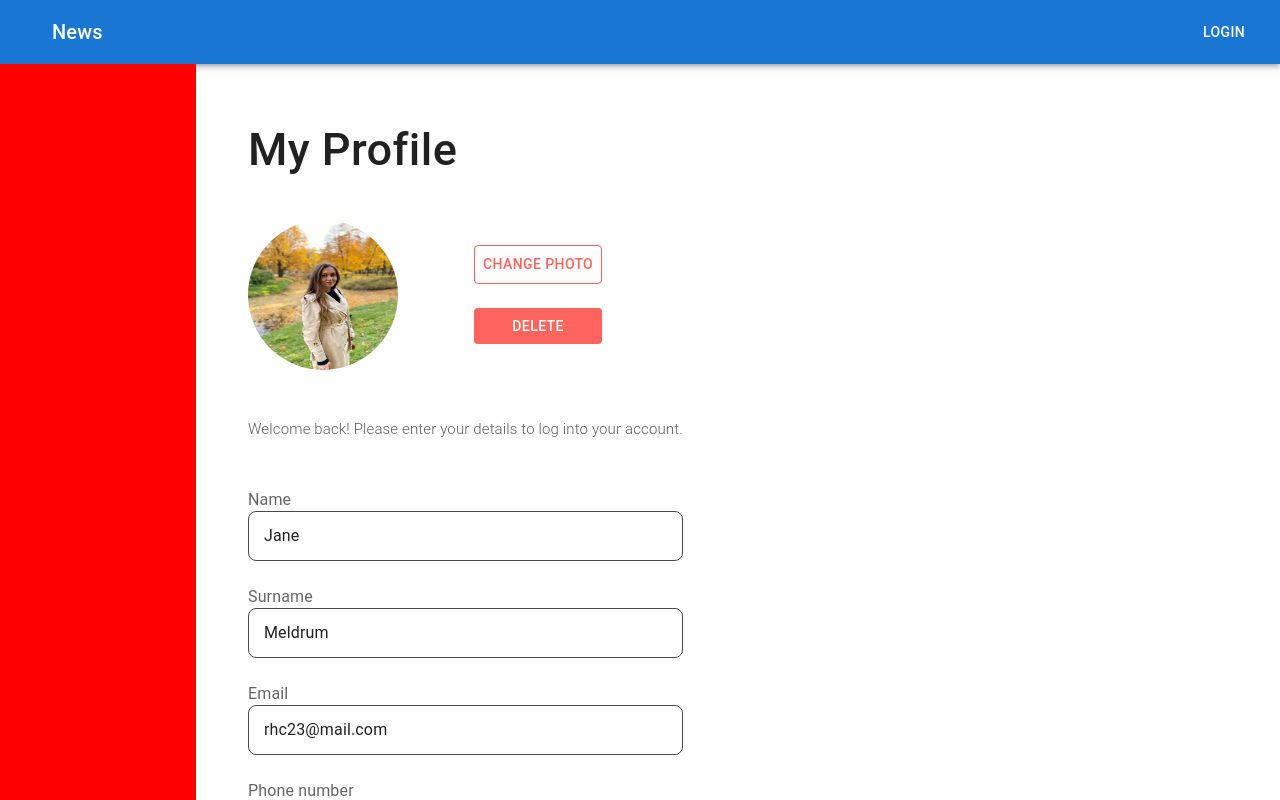
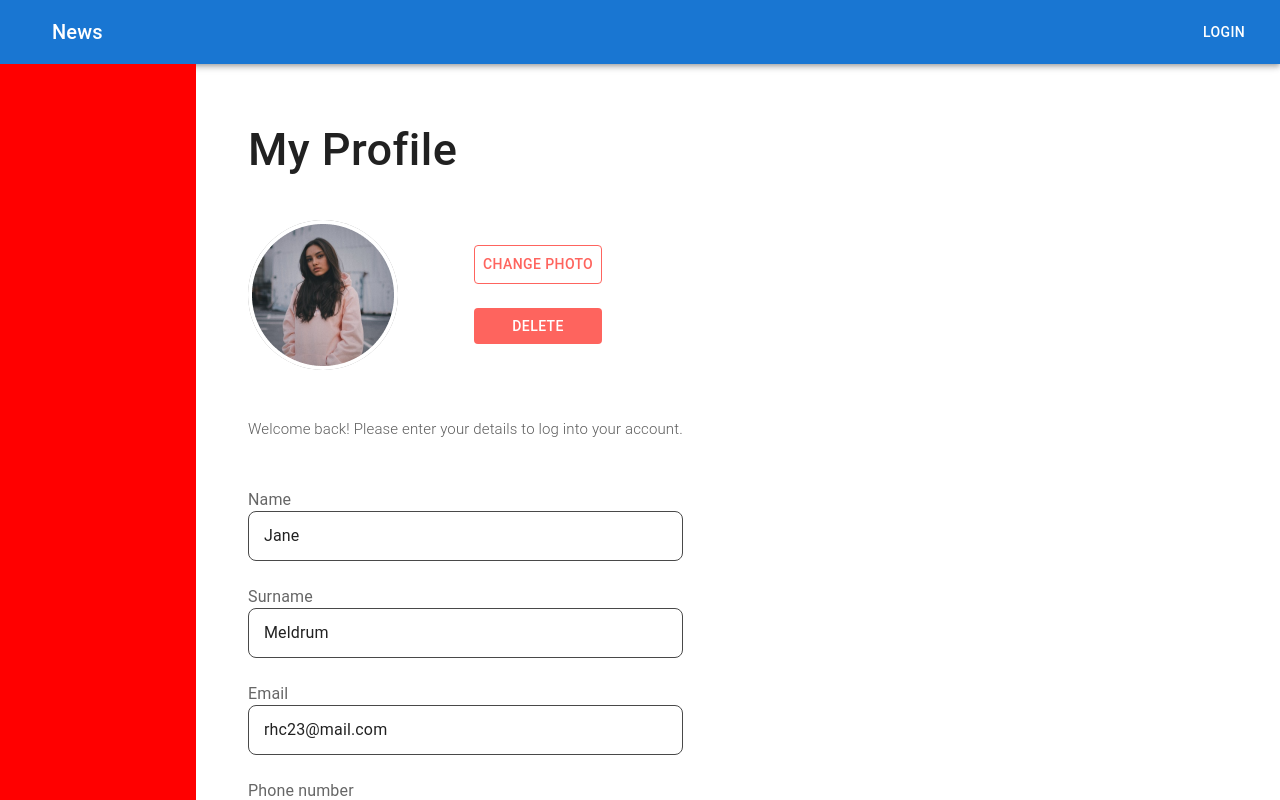
Before and after one commit to Gandrejko/shoes-shop, a Next.js app: page /profile in a window 1280 px wide. Shown: the top 800 px of the page. Built offline with nearby package versions, Linux system fonts and the light colour scheme.

Commit message:
* change user avatar

```diff
--- a/src/components/UpdatePofileHeader/UpdateProfileHeader.tsx
+++ b/src/components/UpdatePofileHeader/UpdateProfileHeader.tsx
@@ -1,4 +1,4 @@
-import {Box} from '@mui/material';
+import {Avatar, Box} from '@mui/material';
 import Image from 'next/image';
 import {CustomButton} from '../Button/Button';
 
@@ -9,21 +9,21 @@ const styles = {
     justifyContent: 'space-beetwen',
     alignItems: 'center',
   },
-  image: {marginRight: 76, borderRadius: 100},
   buttonsBox: {display: 'flex', flexDirection: 'column', gap: 3},
+  avatar: {
+    marginRight: 9.5,
+    width: 150,
+    height: 150,
+    borderRadius: 100,
+  },
 };
 
 const UpdateProfileHeader = () => {
   return (
     <Box sx={styles.headerBox}>
-      <Image
-        src="/images/avatar_test.jpg"
-        alt="avatar"
-        width={150}
-        height={150}
-        style={styles.image}
-      />
-
+      <Avatar sx={styles.avatar}>
+        <Image src="/images/avatar.png" alt="avatar" layout="fill" />
+      </Avatar>
       <Box sx={styles.buttonsBox}>
         <CustomButton isTransparent>Change photo</CustomButton>
         <CustomButton>Delete</CustomButton>
```
Also changed, not shown: public/images/avatar.png (added).
